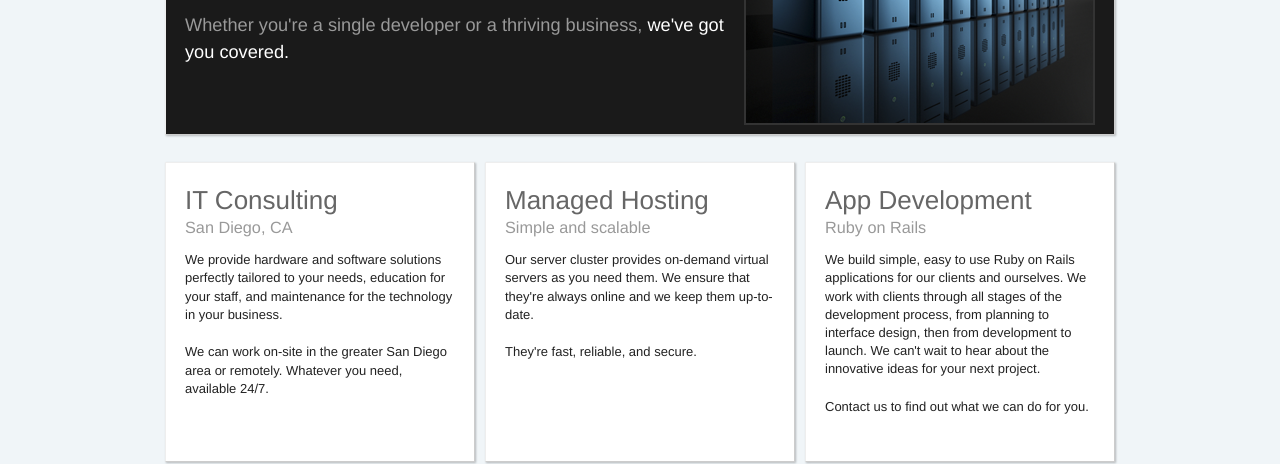
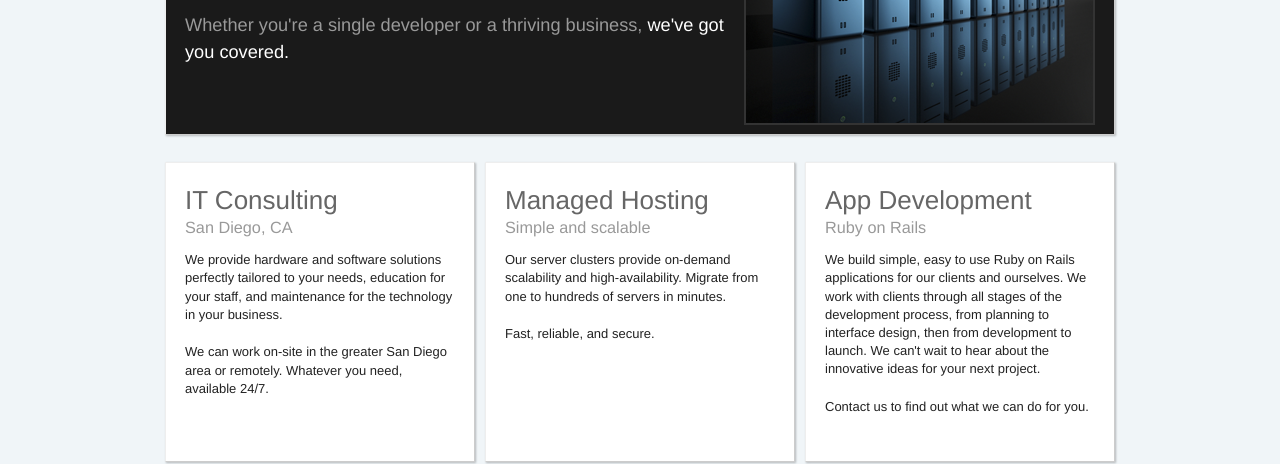
Before and after one commit to jk-tech/jk-tech.com, a plain HTML site: page index.html in a window 1280 px wide. Shown: the part 336-800 px from the top of the page. Drawn offline with Linux system fonts and the light colour scheme.

Commit message:
Wording changes

```diff
--- a/index.html
+++ b/index.html
@@ -88,10 +88,10 @@
       <h2>Managed Hosting</h2>
       <h3>Simple and scalable</h3>
       <p>
-        Our server cluster provides on-demand virtual servers as you need them.  We ensure that they're always online and we keep them up-to-date.
+        Our server clusters provide on-demand scalability and high-availability. Migrate from one to hundreds of servers in minutes.
       </p>
       <p>
-        They're fast, reliable, and secure.
+        Fast, reliable, and secure.
       </p>
     </div>
   </div>
```
